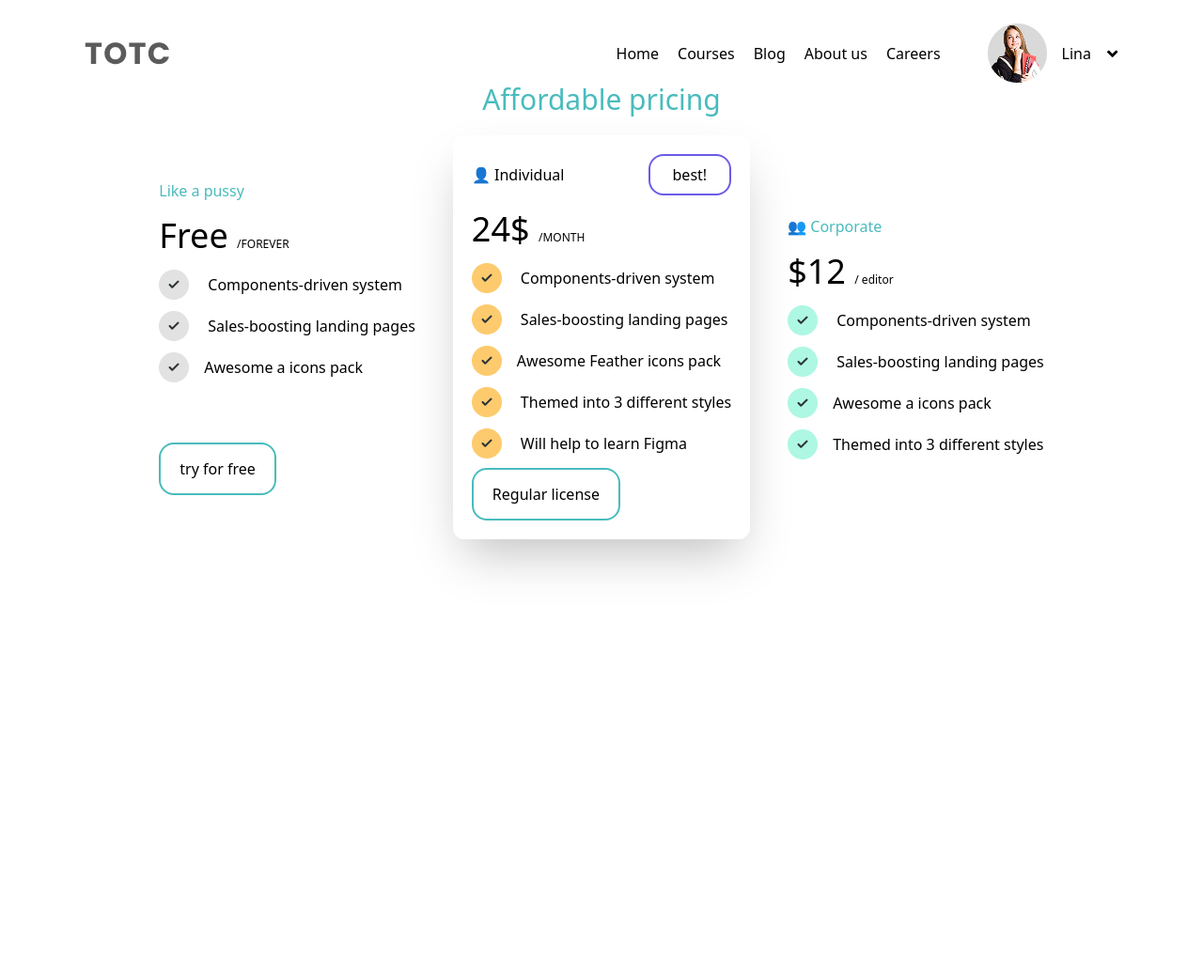
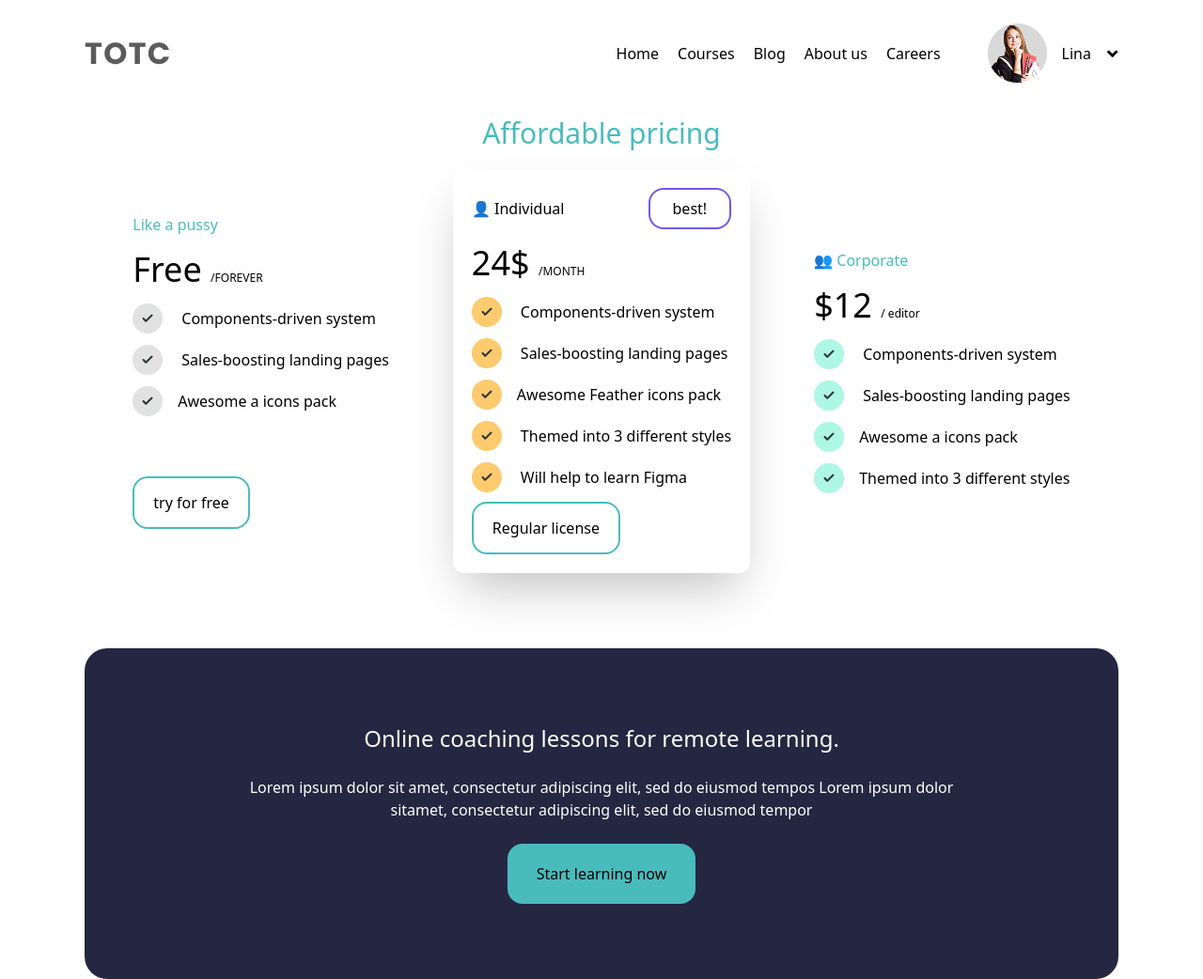
Before and after one commit to Amirkakaie/tailwind-css-3-toct, a website: page index.html in a window 1280 px wide. Shown: the whole page at 94% size. Before the commit the page ends 800 px from the top, so only its background shows below. Drawn offline with Linux system fonts and the light colour scheme.

Commit message:
feat : moarefy complate

```diff
--- a/index.html
+++ b/index.html
@@ -32,11 +32,11 @@
 
     </header>
 
-        <section class="max-w-[1100px] m-auto hero-price">
+    <section class="max-w-[1100px] m-auto hero-price pt-9">
 
             <h1 class="text-[#49BBBD] text-3xl text-center font-medium">Affordable pricing</h1>
 
-            <div class="prices flex items-center justify-center pt-5 gap-10">
+            <div class="prices flex items-center justify-center pt-5 gap-17">
 
                 <div class="free">
                     <p class="text-[#49BBBD]">Like a pussy</p>
@@ -154,6 +154,17 @@
     </section>
 
 
+    <section class="moarefy max-w-[1100px] m-auto bg-[#252641] mt-20 py-20 px-16 rounded-3xl flex items-center gap-6 flex-col">
+
+
+            <h3 class="text-2xl text-white">Online coaching lessons for remote learning.</h3>
+
+            <p class="text-white text-center w-[800px]">Lorem ipsum dolor sit amet, consectetur adipiscing elit, sed do eiusmod tempos Lorem ipsum dolor sitamet, consectetur adipiscing elit, sed do eiusmod tempor</p>
+
+            <button class="py-5 px-3 bg-[#49BBBD] rounded-2xl w-[200px]">Start learning now</button>
+    </section>
+
+
 
 
 
```
Also changed, not shown: dist/output.css. Lines whose indentation alone changed are shown as unchanged.
